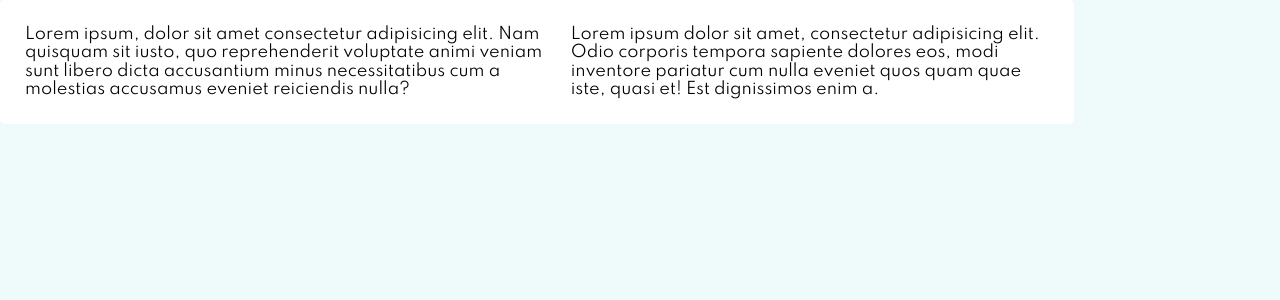
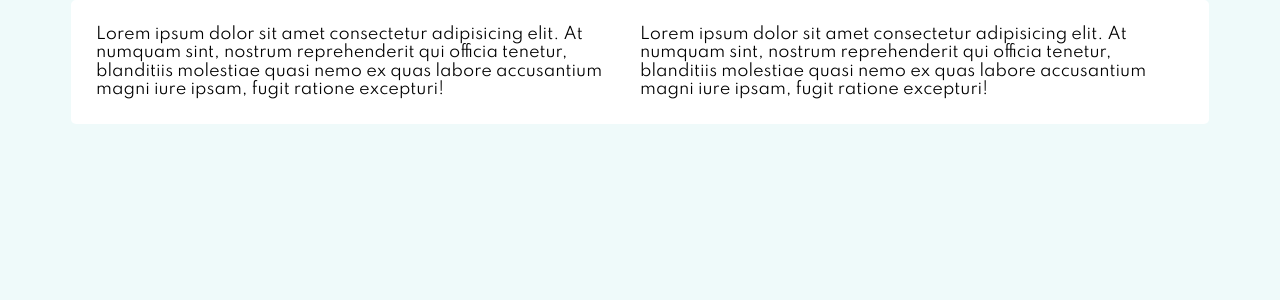
Before and after one commit to vincitaylaran/job-listings, a React (Create React App) app: page / in a window 1280 px wide. Shown: the top 300 px of the page. Built offline with nearby package versions, Linux system fonts and the light colour scheme.

Commit message:
create Listing component, add border left styles for new and featured listings

```diff
--- a/src/App.tsx
+++ b/src/App.tsx
@@ -1,23 +1,28 @@
 import React from "react"
-import Row from "./components/Row"
+import Listing from "./components/Listing"
+
+// <Header />
+// <Criteria />
+// data.map(listing => <Listing {...listing} />)
 
 function App() {
   return (
-    <div>
-      <Row>
+    <main>
+      <Listing>
         <div>
-          Lorem ipsum, dolor sit amet consectetur adipisicing elit. Nam quisquam
-          sit iusto, quo reprehenderit voluptate animi veniam sunt libero dicta
-          accusantium minus necessitatibus cum a molestias accusamus eveniet
-          reiciendis nulla?
+          Lorem ipsum dolor sit amet consectetur adipisicing elit. At numquam
+          sint, nostrum reprehenderit qui officia tenetur, blanditiis molestiae
+          quasi nemo ex quas labore accusantium magni iure ipsam, fugit ratione
+          excepturi!
         </div>
         <div>
-          Lorem ipsum dolor sit amet, consectetur adipisicing elit. Odio
-          corporis tempora sapiente dolores eos, modi inventore pariatur cum
-          nulla eveniet quos quam quae iste, quasi et! Est dignissimos enim a.
+          Lorem ipsum dolor sit amet consectetur adipisicing elit. At numquam
+          sint, nostrum reprehenderit qui officia tenetur, blanditiis molestiae
+          quasi nemo ex quas labore accusantium magni iure ipsam, fugit ratione
+          excepturi!
         </div>
-      </Row>
-    </div>
+      </Listing>
+    </main>
   )
 }
 
--- /dev/null
+++ b/src/components/Listing.tsx
@@ -0,0 +1,25 @@
+import React from "react"
+import Row, { StyledRow } from "./Row"
+import styled, { css } from "styled-components"
+
+const coloredLeftBorder = css`
+  border-left: 5px solid #5ca5a5;
+`
+
+interface Props {
+  children?: React.ReactNode
+  isNew?: boolean
+  isFeatured?: boolean
+}
+
+const Listing: React.FC<Props> = ({ children, isNew, isFeatured }) => {
+  return (
+    <Row
+      style={isNew && isFeatured ? { borderLeft: "5px solid #5ca5a5" } : null}
+    >
+      {children}
+    </Row>
+  )
+}
+
+export default Listing
--- a/src/components/Row.tsx
+++ b/src/components/Row.tsx
@@ -1,11 +1,12 @@
 import React from "react"
 import styled from "styled-components"
 
-const StyledRow = styled.div`
-  width: 80%;
+export const StyledRow = styled.div`
+  width: 85%;
   background-color: #ffffff;
+  padding: 25px;
+
   border-radius: 5px;
-  padding: 25px;
 `
 
 const StyledRowContent = styled.div`
@@ -19,11 +20,12 @@ const StyledRowContent = styled.div`
 
 interface Props {
   children?: React.ReactNode
+  style?: object | null
 }
 
-const Row: React.FC<Props> = ({ children }) => {
+const Row: React.FC<Props> = ({ children, style }) => {
   return (
-    <StyledRow>
+    <StyledRow style={style ? style : null}>
       <StyledRowContent>{children}</StyledRowContent>
     </StyledRow>
   )
--- a/src/styles/base.css
+++ b/src/styles/base.css
@@ -4,3 +4,8 @@ html {
   background-color: hsl(180, 52%, 96%);
   font-family: "Spartan", sans-serif;
 }
+
+main {
+  display: flex;
+  justify-content: center;
+}
```
